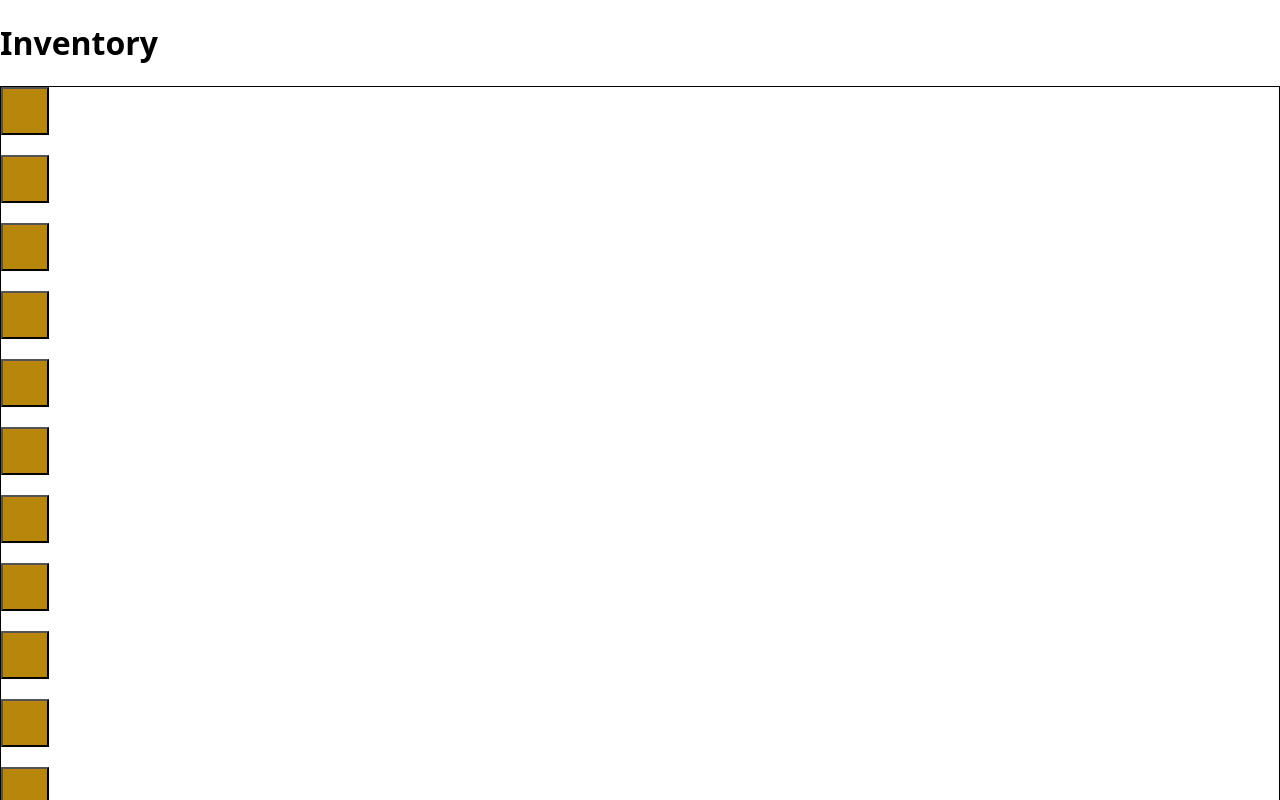
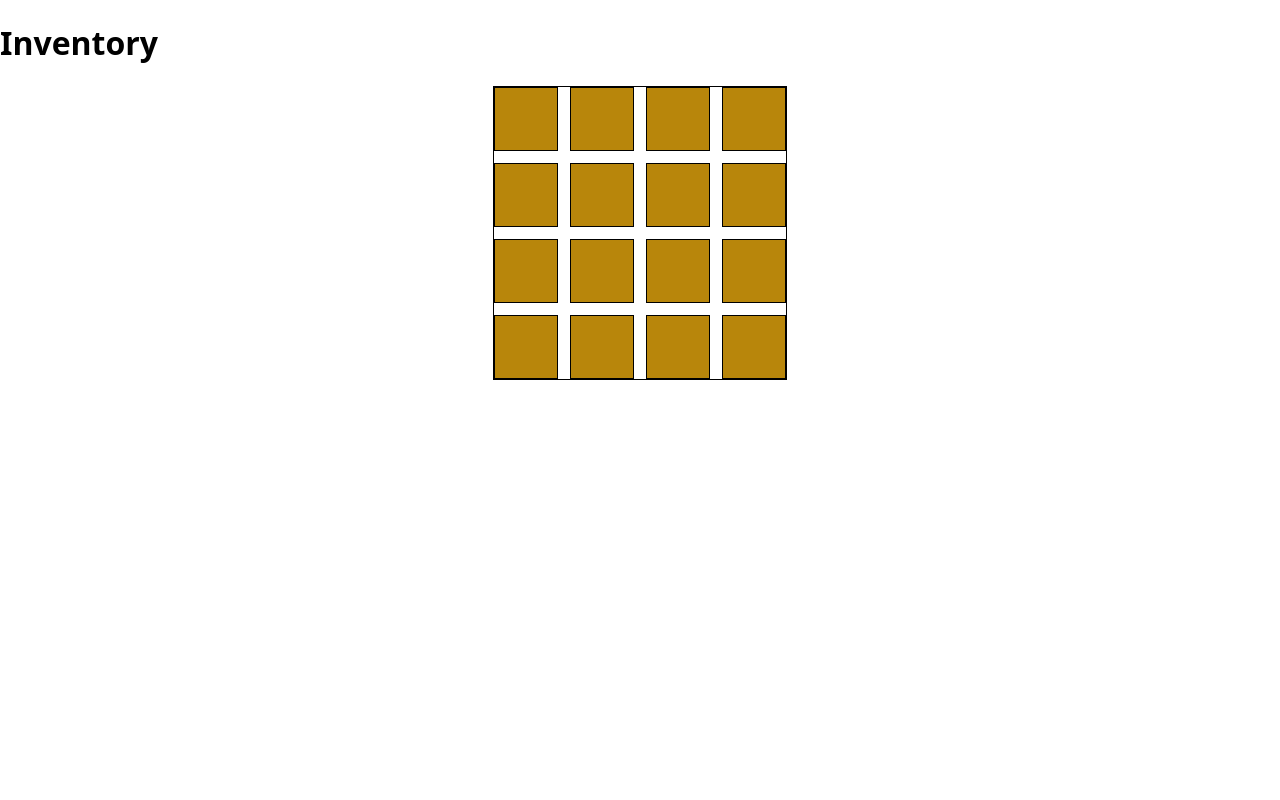
Before and after one commit to Rahul-Ravi-1/Inventory-System, a React (Vite) app: page / in a window 1280 px wide. Shown: the top 800 px of the page. Built offline with nearby package versions, Linux system fonts and the light colour scheme.

Commit message:
Basic grid layout

```diff
--- a/src/App.jsx
+++ b/src/App.jsx
@@ -2,13 +2,20 @@ import InventorySlot from "./InventorySlot";
 
 export default function App() {
 
-  const buttons = Array.from({ length: 16 }, (_, i) => i + 1);
+  const COLS = 4;
+  const ROWS = 4;
+
+  const CAPACITY = COLS * ROWS;
+
+  const buttons = Array.from({ length: CAPACITY }, (_, i) => i + 1);
 
   return (
     <main>
       <h1>Inventory</h1>
 
-      <div className="inventory-box">
+      <div className="inventory-box"
+      style={{ '--cols': COLS, '--rows': ROWS }}
+      >
         {buttons.map((num) => (
           <InventorySlot
           key={num}
--- a/src/index.css
+++ b/src/index.css
@@ -16,15 +16,18 @@ body {
 
 .inventory-box {
   display: grid;
-  gap: 20px;
+  grid-template-columns: repeat(var(--cols), 64px);
+  grid-template-rows: repeat(var(--rows), 64px);
+  gap: 12px;
+  width: fit-content;
+  margin: 0 auto;
   border: 1px solid black;
-  align-items: center;
-  justify-content: space-between;
 }
 
 .inventory-slot{
   background-color: darkgoldenrod;
-  width: 48px;
-  height: 48px;
+  border : 1px solid black;
+  width: 64px;
+  height: 64px;
   padding : 0;
 }
```
